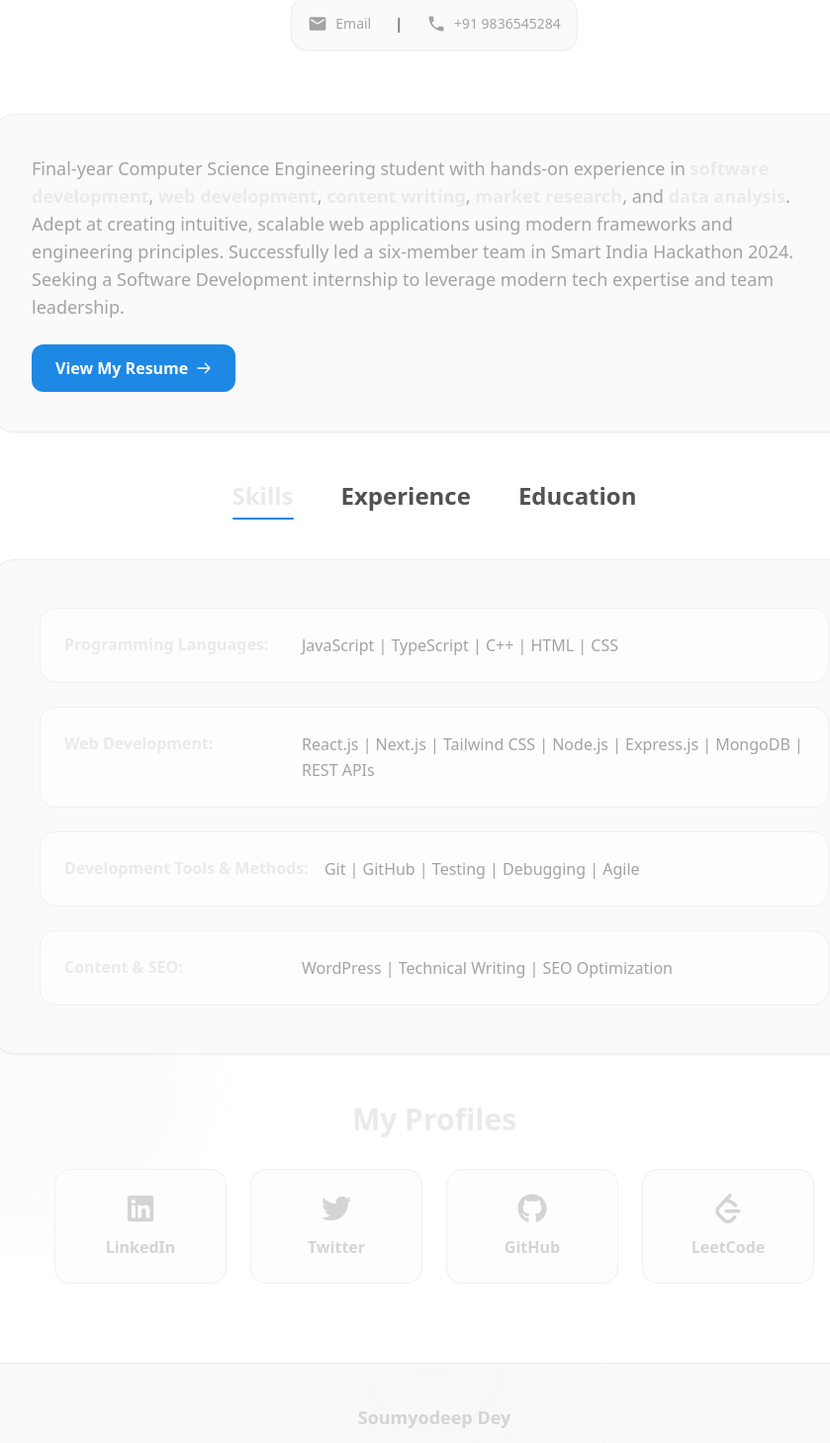
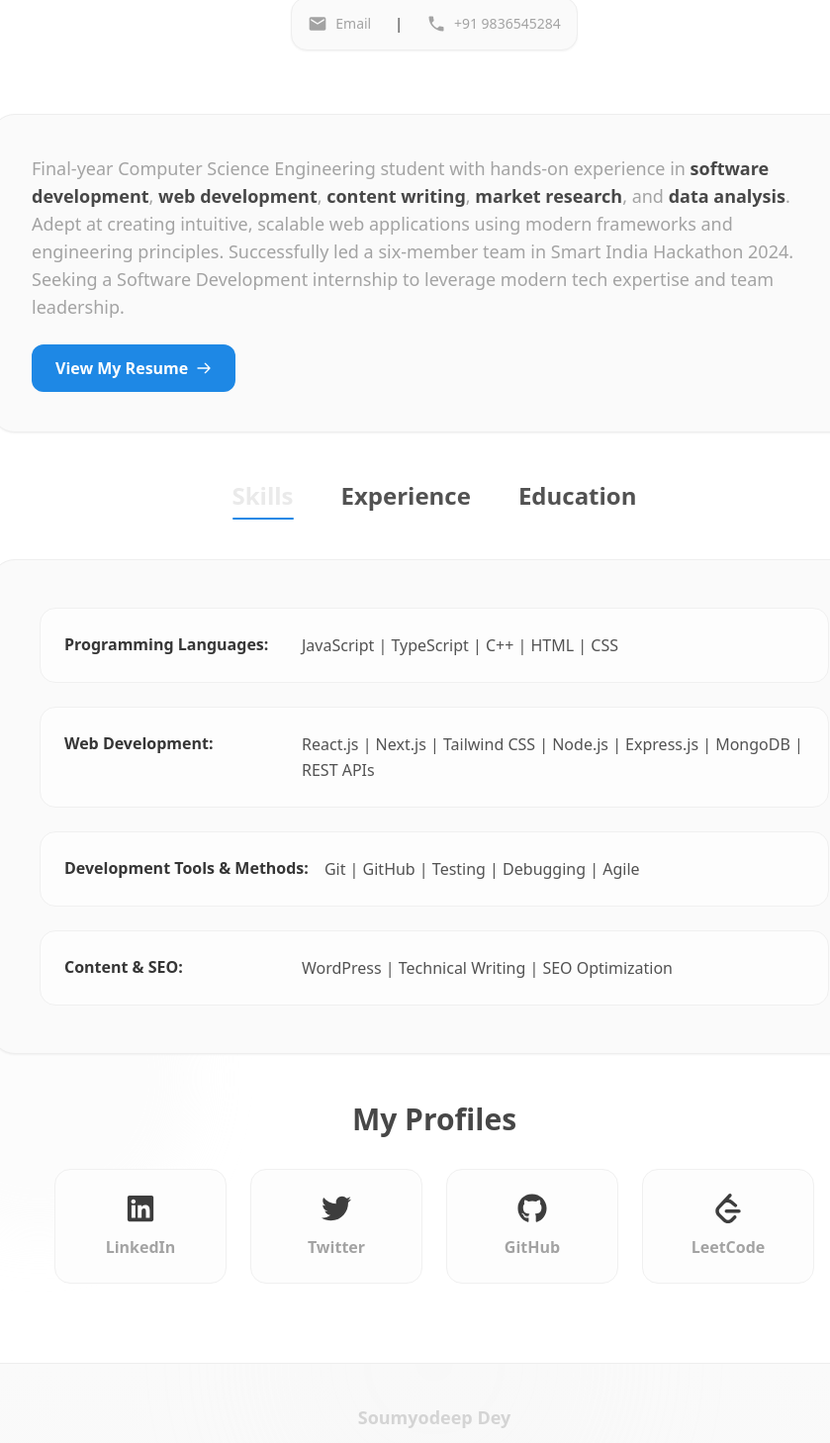
Before and after one commit to Soumyodeep-Dey/SD-portfolio, a React (Vite) app: page / in a window 1280 px wide. Shown: the part 492-1950 px from the top of the page at 99% size, without its empty margins (201-1040 px from the left). Built offline with nearby package versions, Linux system fonts and the light colour scheme.

Commit message:
style : mild change in the home

```diff
--- a/src/components/Home/Home.jsx
+++ b/src/components/Home/Home.jsx
@@ -55,8 +55,8 @@ function Home() {
 
           {/* Main heading */}
           <div className="space-y-4 mb-8">
-            <h1 className="text-4xl md:text-5xl lg:text-6xl font-extrabold text-dark-900 dark:text-light-950 animate-fadeInLeft">
-              Hi, I'm <span className="text-dark-950 dark:text-light-950">Soumyodeep Dey</span>
+            <h1 className="text-4xl md:text-5xl lg:text-6xl font-extrabold text-dark-800 dark:text-light-950 animate-fadeInLeft">
+              Hi, I'm <span className="text-dark-650 dark:text-light-750">Soumyodeep Dey</span>
             </h1>
 
             {/* Location */}
@@ -91,11 +91,11 @@ function Home() {
           <div className="bg-light-100 dark:bg-dark-100 rounded-3xl p-8 md:p-10 shadow-sm border border-light-300 dark:border-dark-300">
             <p className="text-base md:text-lg leading-relaxed text-dark-800 dark:text-light-800 mb-6">
               Final-year Computer Science Engineering student with hands-on experience in{' '}
-              <strong className="text-dark-950 dark:text-light-950 font-bold">software development</strong>,{' '}
-              <strong className="text-dark-950 dark:text-light-950 font-bold">web development</strong>,{' '}
-              <strong className="text-dark-950 dark:text-light-950 font-bold">content writing</strong>,{' '}
-              <strong className="text-dark-950 dark:text-light-950 font-bold">market research</strong>, and{' '}
-              <strong className="text-dark-950 dark:text-light-950 font-bold">data analysis</strong>.
+              <strong className="text-dark-550 dark:text-light-550 font-bold">software development</strong>,{' '}
+              <strong className="text-dark-550 dark:text-light-550 font-bold">web development</strong>,{' '}
+              <strong className="text-dark-550 dark:text-light-550 font-bold">content writing</strong>,{' '}
+              <strong className="text-dark-550 dark:text-light-550 font-bold">market research</strong>, and{' '}
+              <strong className="text-dark-550 dark:text-light-550 font-bold">data analysis</strong>.
               Adept at creating intuitive, scalable web applications using modern frameworks and engineering principles.
               Successfully led a six-member team in Smart India Hackathon 2024. Seeking a Software Development internship to leverage modern tech expertise and team leadership.
             </p>
@@ -133,7 +133,7 @@ function Home() {
           {/* Content panels */}
           <div className="bg-light-100 dark:bg-dark-100 rounded-3xl p-8 md:p-12 shadow-sm border border-light-300 dark:border-dark-300 min-h-[500px]">
             {activeSection === 'skills' && (
-              <div className="space-y-6 text-dark-800 dark:text-light-800">
+              <div className="space-y-6 text-dark-600 dark:text-light-600">
                 {[
                   { category: 'Programming Languages', items: 'JavaScript | TypeScript | C++ | HTML | CSS' },
                   { category: 'Web Development', items: 'React.js | Next.js | Tailwind CSS | Node.js | Express.js | MongoDB | REST APIs' },
@@ -141,7 +141,7 @@ function Home() {
                   { category: 'Content & SEO', items: 'WordPress | Technical Writing | SEO Optimization' },
                 ].map(({ category, items }) => (
                   <div key={category} className="flex flex-col lg:flex-row lg:items-start gap-4 p-6 rounded-2xl bg-light-150 dark:bg-dark-150 border border-light-250 dark:border-dark-250 hover:bg-light-200 dark:hover:bg-dark-200 transition-all duration-200">
-                    <strong className="text-dark-950 dark:text-light-950 font-bold min-w-fit lg:w-56 text-base">
+                    <strong className="text-dark-450 dark:text-light-450 font-bold min-w-fit lg:w-56 text-base">
                       {category}:
                     </strong>
                     <span className="flex-1 text-base leading-relaxed">{items}</span>
@@ -151,7 +151,7 @@ function Home() {
             )}
 
             {activeSection === 'experience' && (
-              <div className="space-y-8 text-dark-800 dark:text-light-800">
+              <div className="space-y-8 text-dark-750 dark:text-light-750">
                 {[
                   {
                     title: 'Software Development Intern',
@@ -197,7 +197,7 @@ function Home() {
                 ].map((job, index) => (
                   <div key={index} className="p-8 rounded-2xl bg-light-150 dark:bg-dark-150 border border-light-250 dark:border-dark-250 hover:bg-light-200 dark:hover:bg-dark-200 hover:shadow-md transition-all duration-300">
                     <div className="mb-6">
-                      <h3 className="font-bold text-dark-950 dark:text-light-950 text-xl mb-2">
+                      <h3 className="font-bold text-dark-450 dark:text-light-450 text-xl mb-2">
                         {job.title} · {job.company}
                       </h3>
                       <p className="text-base text-dark-600 dark:text-light-600 font-medium">
@@ -218,7 +218,7 @@ function Home() {
             )}
 
             {activeSection === 'education' && (
-              <div className="space-y-6 text-dark-800 dark:text-light-800">
+              <div className="space-y-6 text-dark-600 dark:text-light-600">
                 {[
                   { degree: 'B.Tech, Computer Science & Engineering', institution: 'Surtech · MAKAUT', year: '(2022-2026)' },
                   { degree: 'Higher Secondary Exam', institution: 'Kodalia Agapur H.S.', year: '2022' },
@@ -226,7 +226,7 @@ function Home() {
                   { degree: 'Certifications', institution: 'Delta Full-Stack (Apna College) · Google UX Design · TCS ION Soft Skills', year: '' }
                 ].map((edu, index) => (
                   <div key={index} className="flex flex-col lg:flex-row lg:items-center gap-4 p-6 rounded-2xl bg-light-150 dark:bg-dark-150 border border-light-250 dark:border-dark-250 hover:bg-light-200 dark:hover:bg-dark-200 transition-all duration-200">
-                    <strong className="text-dark-950 dark:text-light-950 font-bold min-w-fit lg:w-56 text-base">
+                    <strong className="text-dark-450 dark:text-light-450 font-bold min-w-fit lg:w-56 text-base">
                       {edu.degree}:
                     </strong>
                     <span className="flex-1 text-base leading-relaxed">{edu.institution} {edu.year}</span>
@@ -238,15 +238,15 @@ function Home() {
 
           {/* Social profiles - clean and minimal */}
           <section className="space-y-8">
-            <h2 className="text-2xl md:text-3xl font-bold text-center text-dark-950 dark:text-light-950">
+            <h2 className="text-2xl md:text-3xl font-bold text-center text-dark-550 dark:text-light-550">
               My Profiles
             </h2>
             <div className="grid grid-cols-2 md:grid-cols-4 gap-6 max-w-3xl mx-auto">
               {[
-                { href: 'https://www.linkedin.com/in/soumyodeep-dey-s-d-2a125b1a7/', icon: <FaLinkedin className="text-dark-900 dark:text-light-900" />, label: 'LinkedIn' },
-                { href: 'https://twitter.com/Soumyodeep2003', icon: <FaTwitter className="text-dark-900 dark:text-light-900" />, label: 'Twitter' },
-                { href: 'https://github.com/Soumyodeep-Dey', icon: <FaGithub className="text-dark-900 dark:text-light-900" />, label: 'GitHub' },
-                { href: 'https://leetcode.com/u/SOUMYODEEP_DEY/', icon: <SiLeetcode className="text-dark-900 dark:text-light-900" />, label: 'LeetCode' }
+                { href: 'https://www.linkedin.com/in/soumyodeep-dey-s-d-2a125b1a7/', icon: <FaLinkedin className="text-dark-500 dark:text-light-500" />, label: 'LinkedIn' },
+                { href: 'https://twitter.com/Soumyodeep2003', icon: <FaTwitter className="text-dark-500 dark:text-light-500" />, label: 'Twitter' },
+                { href: 'https://github.com/Soumyodeep-Dey', icon: <FaGithub className="text-dark-500 dark:text-light-500" />, label: 'GitHub' },
+                { href: 'https://leetcode.com/u/SOUMYODEEP_DEY/', icon: <SiLeetcode className="text-dark-500 dark:text-light-500" />, label: 'LeetCode' }
               ].map(({ href, icon, label }) => (
                 <a
                   key={label}
@@ -258,7 +258,7 @@ function Home() {
                   <span className="text-3xl mb-3 group-hover:scale-110 transition-transform duration-300">
                     {icon}
                   </span>
-                  <span className="text-base font-semibold text-dark-900 dark:text-light-900">
+                  <span className="text-base font-semibold text-dark-800 dark:text-light-800">
                     {label}
                   </span>
                 </a>
```
